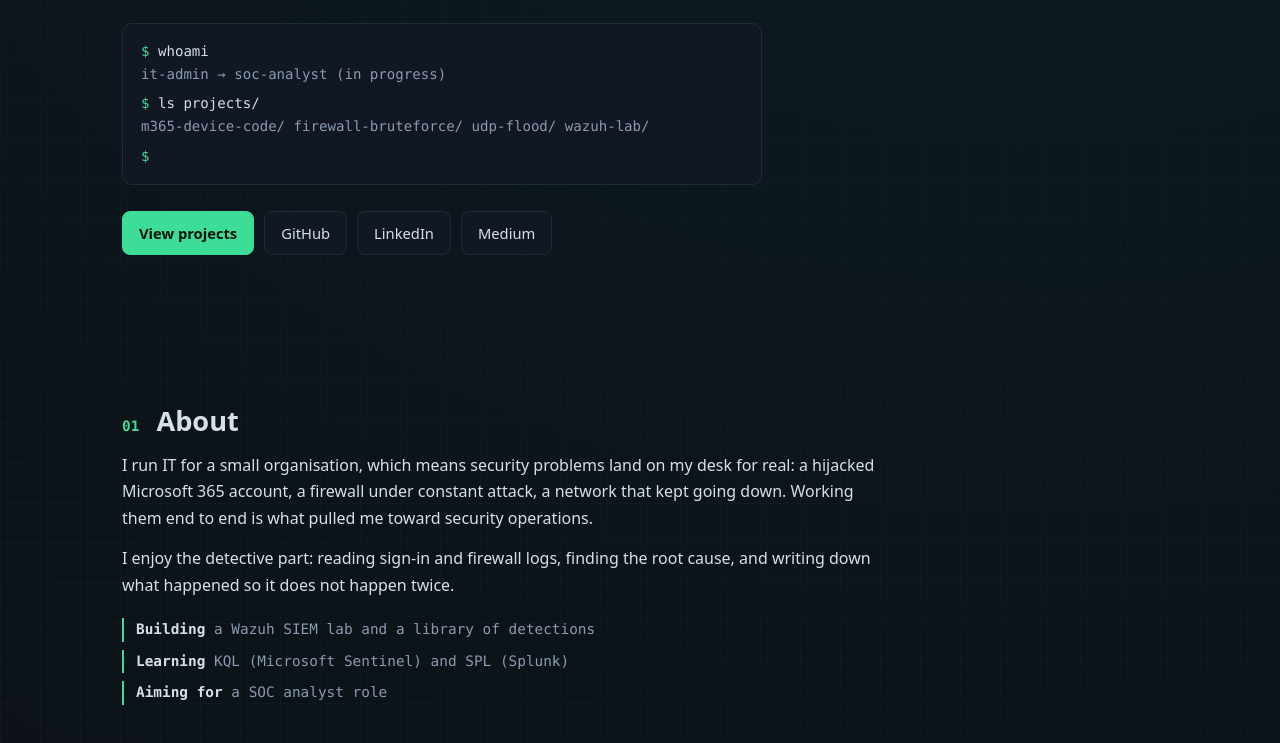
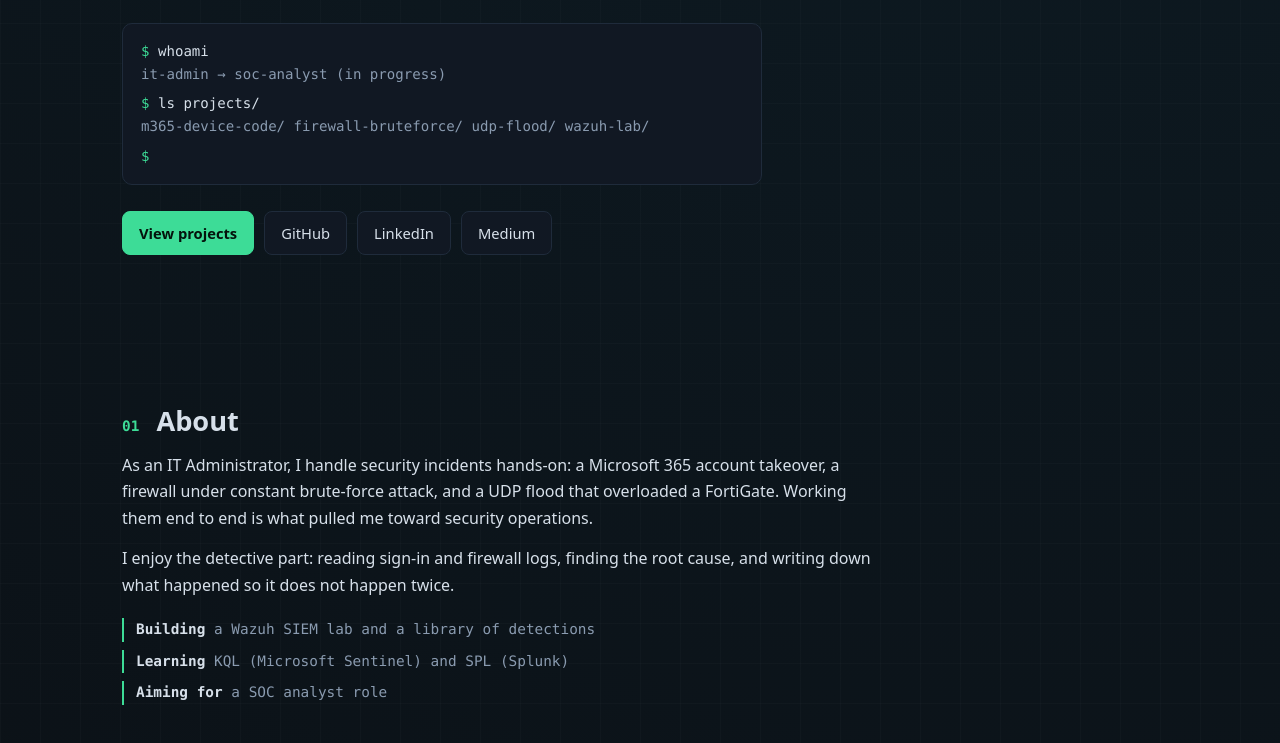
Before and after one commit to tarakumawat/FORTFOLIO, a plain HTML site: page index.html in a window 1280 px wide. Shown: the part 337-1080 px from the top of the page. Drawn offline with Linux system fonts and the light colour scheme.

Commit message:
Update index.html

```diff
--- a/index.html
+++ b/index.html
@@ -38,7 +38,7 @@
 <section id="about" class="wrap reveal">
   <h2><span>01</span> About</h2>
   <div class="about">
-    <p>I run IT for a small organisation, which means security problems land on my desk for real: a hijacked Microsoft 365 account, a firewall under constant attack, a network that kept going down. Working them end to end is what pulled me toward security operations.</p>
+   <p>As an IT Administrator, I handle security incidents hands-on: a Microsoft 365 account takeover, a firewall under constant brute-force attack, and a UDP flood that overloaded a FortiGate. Working them end to end is what pulled me toward security operations.</p>
     <p>I enjoy the detective part: reading sign-in and firewall logs, finding the root cause, and writing down what happened so it does not happen twice.</p>
     <ul class="now">
       <li><b>Building</b> a Wazuh SIEM lab and a library of detections</li>
```
